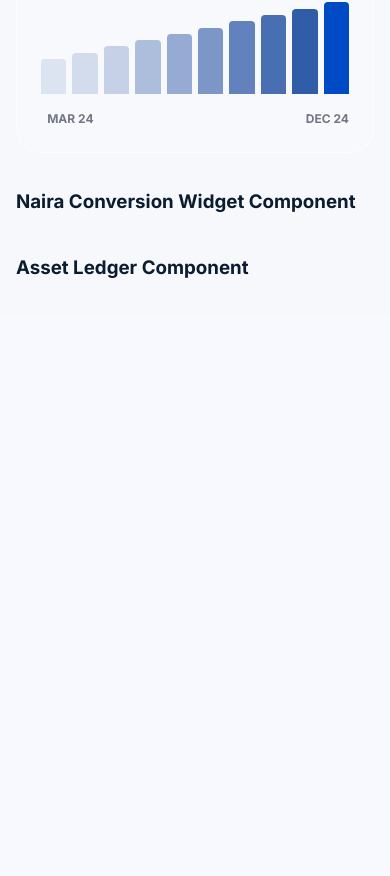
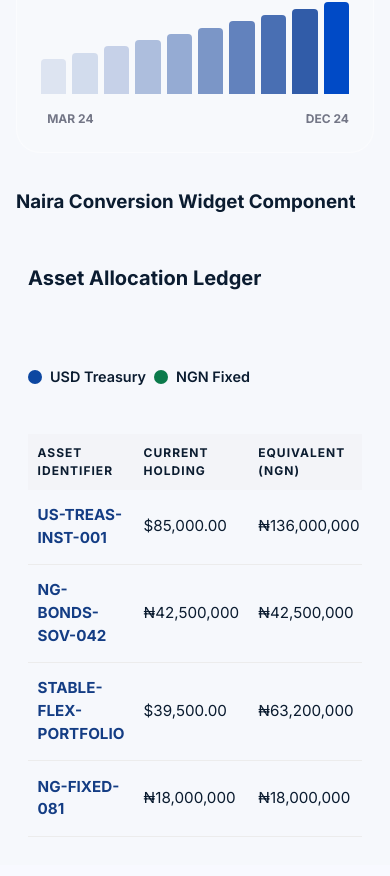
Before and after one commit to Chideradotcom/nairasave, a React (Vite) app: page /dashboard in a window 390 px wide. Shown: the part 1051-1927 px from the top of the page. Before the commit the page ends 1387 px from the top, so only its background shows below. Built offline with nearby package versions, Linux system fonts and the light colour scheme.

Commit message:
Adding of Asset component

```diff
--- a/src/pages/dashboard/ledger/AssetLedger.jsx
+++ b/src/pages/dashboard/ledger/AssetLedger.jsx
@@ -1,10 +1,103 @@
 
+import { useEffect, useState } from "react";
 import styles from "./AssetLedger.module.css";
 
+const initialAssets = [
+  {
+    id: "US-TREAS-INST-001",
+    holding: "$85,000.00",
+    equivalent: "₦136,000,000",
+    risk: "LOW",
+    status: "Active Yielding",
+  },
+  {
+    id: "NG-BONDS-SOV-042",
+    holding: "₦42,500,000",
+    equivalent: "₦42,500,000",
+    risk: "LOW",
+    status: "Active Yielding",
+  },
+  {
+    id: "STABLE-FLEX-PORTFOLIO",
+    holding: "$39,500.00",
+    equivalent: "₦63,200,000",
+    risk: "MID",
+    status: "Vesting (48h)",
+  },
+];
+
 export default function AssetLedger() {
+  const [assets, setAssets] = useState(initialAssets);
+
+  useEffect(() => {
+    const timer = setTimeout(() => {
+      setAssets((currentAssets) => [
+        ...currentAssets,
+        {
+          id: "NG-FIXED-081",
+          holding: "₦18,000,000",
+          equivalent: "₦18,000,000",
+          risk: "LOW",
+          status: "Active Yielding",
+        },
+      ]);
+    }, 5000);
+
+    return () => clearTimeout(timer);
+  }, []);
+
   return (
-    <div className={styles.container}>
-      <h3>Asset Ledger Component</h3>
-    </div>
+    <section className={styles.ledger}>
+      <header className={styles.header}>
+        <h2>Asset Allocation Ledger</h2>
+
+        <nav className={styles.legend}>
+          <p>
+            <span className={styles.blue} /> USD Treasury
+          </p>
+          <p>
+            <span className={styles.green} /> NGN Fixed
+          </p>
+        </nav>
+      </header>
+
+      <div className={styles.tableContainer}>
+        <table className={styles.table}>
+          <thead className={styles.thead}>
+          <tr>
+            <th>ASSET IDENTIFIER</th>
+            <th>CURRENT HOLDING</th>
+            <th>EQUIVALENT (NGN)</th>
+            <th>RISK LEVEL</th>
+            <th>STATUS</th>
+          </tr>
+          </thead>
+          <tbody className={styles.tbody}>
+          {assets.map((asset) => (
+            <tr key={asset.id}>
+              <td className={styles.assetId}>{asset.id}</td>
+              <td>{asset.holding}</td>
+              <td>{asset.equivalent}</td>
+              <td>
+                <span className={`${styles.risk} ${styles[asset.risk.toLowerCase()]}`}>
+                  {asset.risk}
+                </span>
+              </td>
+              <td>
+                <span className={styles.status}>
+                  {asset.status === "Active Yielding" ? (
+                    <span className={styles.statusDot} />
+                  ) : (
+                    <span className={styles.statusLock}>🔒</span>
+                  )}
+                  {asset.status}
+                </span>
+              </td>
+            </tr>
+          ))}
+          </tbody>
+        </table>
+      </div>
+    </section>
   );
 }
--- a/src/pages/dashboard/ledger/AssetLedger.module.css
+++ b/src/pages/dashboard/ledger/AssetLedger.module.css
@@ -0,0 +1,181 @@
+.ledger {
+  padding: 2rem;
+}
+
+.header {
+  display: flex;
+  justify-content: space-between;
+  align-items: center;
+  margin-bottom: 2rem;
+}
+
+.header h2 {
+  font-size: 2rem;
+}
+
+.legend {
+  display: flex;
+  gap: 2rem;
+}
+
+.legend p {
+  display: flex;
+  align-items: center;
+  gap: 0.5rem;
+  font-weight: 600;
+}
+
+.blue,
+.green {
+  width: 14px;
+  height: 14px;
+  border-radius: 50%;
+  display: inline-block;
+}
+
+.blue {
+  background: #0d47a1;
+}
+
+.green {
+  background: #0b7a4b;
+}
+
+.table {
+  width: 100%;
+  border-collapse: collapse;
+}
+
+.thead {
+  background: #f3f4f8;
+}
+
+ .table th {
+  text-align: left;
+  padding: 1rem;
+  font-size: 0.85rem;
+  letter-spacing: 1px;
+}
+
+ .table td {
+  padding: 2rem 1rem;
+  border-bottom: 1px solid #ececec;
+  font-size: 1.1rem;
+}
+
+.assetId {
+  color: #143d84;
+  font-weight: bold;
+}
+
+.risk {
+  display: inline-block;
+  padding: 0.4rem 0.9rem;
+  border-radius: 10px;
+  font-weight: bold;
+}
+
+.low {
+  background: #dbeafe;
+  color: #2563eb;
+}
+
+.mid {
+  background: #fef3c7;
+  color: #b45309;
+}
+
+.status {
+  display: flex;
+  align-items: center;
+  gap: 0.5rem;
+}
+
+.statusDot {
+  width: 10px;
+  height: 10px;
+  border-radius: 50%;
+  background: #22c55e;
+}
+
+.statusLock {
+  font-size: 0.95rem;
+}
+
+/* Table wrapper for horizontal scrolling on small screens */
+.tableContainer {
+  width: 100%;
+  overflow-x: auto;
+  -webkit-overflow-scrolling: touch;
+}
+
+/* Responsive: Tablet */
+@media (max-width: 900px) {
+  .ledger {
+    padding: 1.25rem;
+  }
+
+  .header h2 {
+    font-size: 1.5rem;
+  }
+
+  .legend {
+    gap: 1rem;
+  }
+
+  .table th {
+    padding: 0.75rem;
+    font-size: 0.8rem;
+  }
+
+  .table td {
+    padding: 1rem 0.75rem;
+    font-size: 1rem;
+  }
+
+  .risk {
+    padding: 0.25rem 0.6rem;
+    font-size: 0.85rem;
+  }
+}
+
+/* Responsive: Mobile */
+@media (max-width: 600px) {
+  .ledger {
+    padding: 0.75rem;
+  }
+
+  .header {
+    flex-direction: column;
+    align-items: flex-start;
+    gap: 0.75rem;
+  }
+
+  .header h2 {
+    font-size: 1.25rem;
+  }
+
+  .legend {
+    gap: 0.5rem;
+    font-size: 0.9rem;
+  }
+
+  .table th {
+    padding: 0.6rem;
+    font-size: 0.75rem;
+  }
+
+  .table td {
+    padding: 0.9rem 0.6rem;
+    font-size: 0.95rem;
+  }
+
+  .risk {
+    padding: 0.2rem 0.5rem;
+    font-size: 0.8rem;
+  }
+
+  .status {
+    gap: 0.35rem;
+  }
+}
```
